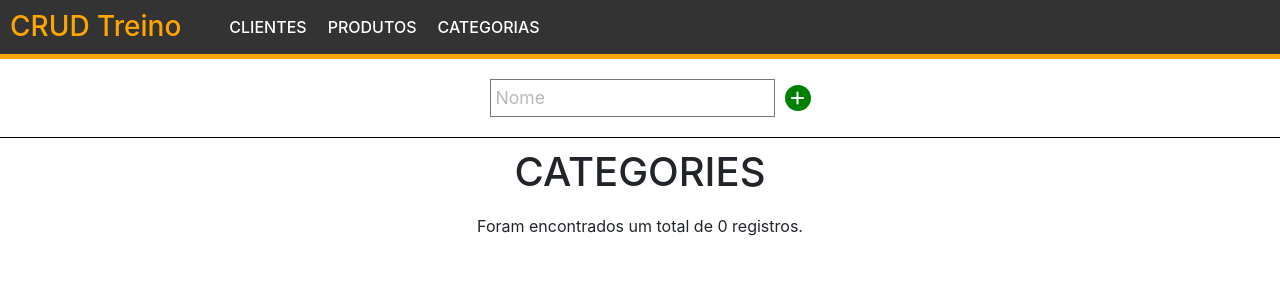
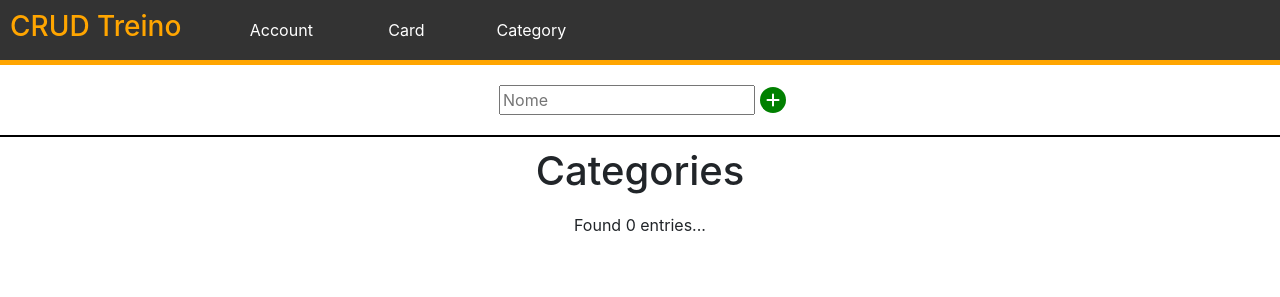
Before and after one commit to bbortolli/php-treino, a PHP site: page /categories in a window 1280 px wide. Shown: the top 297 px of the page. Run offline with PHP 8.4, Linux system fonts and the light colour scheme; data that the repository does not hold is empty; some libraries are stand-ins or nearby versions.

Commit message:
Re modelado

```diff
--- a/categories/controller.php
+++ b/categories/controller.php
@@ -4,7 +4,7 @@ include_once('../config.php');
 include_once(DBAPI);
 
 function getAllCategories() {
-    $categories = findAll('categoria');
+    $categories = findAll('category');
     return $categories;
 }
 
@@ -12,13 +12,13 @@ function addCategory() {
 
     if (!empty($_POST['category'])) {
         $category = $_POST['category'];
-        save('categoria', $category);
+        save('category', $category);
         header('location: /categories');
     }
 }
 
 function deleteCategory($id = null) {
 
-    $product = remove('categoria', $id);
+    $product = remove('category', $id);
     header('location: /categories');
 }
--- a/categories/index.php
+++ b/categories/index.php
@@ -10,9 +10,9 @@
 <?php if ($db) : ?>
 
 <div class="content-manage">
-	<form class="add" action="index.php" method="post">
+	<form class="add-cat" action="index.php" method="post">
 		<div class="entrydata">
-			<input type="text" maxlength="32" class="input-manage" placeholder="Nome" name="category['nome']">
+			<input type="text" maxlength="32" class="name-cat" placeholder="Nome" name="category['name']">
 		</div>
 		<div>
 			<button type="submit" class="addBtn"><i class="fas fa-plus"></i></button>
@@ -20,14 +20,14 @@
 	</form>
 </div>
 <div class="separate"></div>
-<h1 class="text-center">CATEGORIES</h1>
-<div class="contador">Foram encontrados um total de <?= count($categoryList)?> registros.</div>
+<h1 class="text-center">Categories</h1>
+<div class="contador">Found <?= count($categoryList)?> entries...</div>
 <div class="content-items">
 <table class="table table-hover">
 <thead>
 	<tr>
 		<th>ID</th>
-		<th width="30%">Nome</th>
+		<th width="60%">Nome</th>
 		<th>Opcoes</th>
 	</tr>
 </thead>
@@ -36,7 +36,7 @@
 <?php foreach ($categoryList as $category) : ?>
 	<tr>
 		<td><?= $category['_id']; ?></td>
-		<td><?= $category['nome']; ?></td>
+		<td><?= $category['name']; ?></td>
 		<td class="text-right">
 			<i class="far fa-edit">
 			<a id="deleteBtn" href="#" data="<?= $category['_id'];?>">
--- a/config/header.php
+++ b/config/header.php
@@ -18,13 +18,30 @@
             <a class="home" href="../"><h3 class="laranja">CRUD Treino</h3></a>
             <ul class="menu">
                 <li class="item">
-                    <a href="/clients">CLIENTES</a>
+                    <div class="dropdown">
+                        <button class="dropbtn">Account</button>
+                        <div class="drop-content">
+                            <a href="/accounts/index.php">Details</a>
+                            <a href="/transactions/index.php">Transactions</a>
+                            <a href="/accounts/add.php">Add new</a>
+                            <a href="/accounts/all.php">View all</a>
+                        </div>
+                    </div>
                 </li>
                 <li class="item">
-                    <a href="/products">PRODUTOS</a>
+                    <div class="dropdown">
+                        <button class="dropbtn">Card</button>
+                        <div class="drop-content">
+                            <a href="/entries/index.php">Entries</a>
+                            <a href="/cards/add.php">Add new</a>
+                            <a href="/cards/all.php">View all</a>
+                        </div>
+                    </div>
                 </li>
                 <li class="item">
-                    <a href="/categories">CATEGORIAS</a>
+                    <div class="dropdown">
+                        <a href="/categories"><button class="dropbtn">Category</button></a>
+                    </div>
                 </li>
             </ul>
         </div>
--- a/css/style.css
+++ b/css/style.css
@@ -6,6 +6,10 @@
 main {
     display: flex;
     flex-direction: column;
+}
+
+h1 {
+    margin-top: 10px;
 }
 
 .top-content {
@@ -35,19 +39,48 @@ main {
     margin: 0 5px 0 0;
 }
 
-.item a {
+.dropdown {
+    position: relative;
+    display: inline-block;
+    width: 120px;
+  }
+
+.dropbtn {
+    background-color: #333;
     color: white;
-    text-decoration: none;
-    outline: none;
+    padding: 8;
+    border: none;
+    cursor: pointer;
+    width: 120px;
     padding: 8px;
-    font-weight: 500;
-    border-radius: 2px;
 }
 
-.item a:hover {
+.drop-content {
+    display: none;
+    position: absolute;
     background-color: #ffa500;
-    color: black;
-    cursor: pointer;
+    min-width: 120px;
+    box-shadow: 0px 8px 16px 0px rgba(0,0,0,0.2);
+    z-index: 1;
+  }
+
+.drop-content a {
+    color: white;
+    padding: 8px;
+    text-decoration: none;
+    display: block;
+}
+
+.drop-content a:hover {
+    background-color: #F4830E;
+}
+
+.dropdown:hover .drop-content {
+  display: block;
+}
+
+.dropdown:hover .dropbtn {
+  background-color: #ffa500;
 }
 
 .main {
@@ -91,7 +124,21 @@ main {
     margin: 20px 10px;
 }
 
+.entrydata {
+    display: flex;
+    flex-direction: column;
+    align-self: center;
+}
+
 .add {
+    display: flex;
+    flex-direction: column;
+    align-items: center;
+    justify-content: center;
+
+}
+
+.add-cat {
     display: flex;
     flex-direction: row;
     align-items: center;
@@ -110,7 +157,6 @@ main {
     height: 1.5px;
     width: 100%;
     background-color: black;
-    margin-bottom: 10px;
 }
 
 .contador {
@@ -124,10 +170,6 @@ main {
 
 .content-items {
     margin: 50px 250px;
-}
-
-.add {
-    margin-left: 20px;
 }
 
 .category {
@@ -144,6 +186,14 @@ main {
     font-size: 1.1em;
 }
 
+input, select {
+    margin-bottom: 10px;
+}
+
+.name-cat {
+    margin: 0 5px;
+}
+
 .input-manage::placeholder {
     opacity: 0.5;
 }
--- a/products/delete.php
+++ b/transactions/delete.php
@@ -2,7 +2,7 @@
   require_once('controller.php');
 
   if (isset($_GET['id'])){
-    deleteProduct($_GET['id']);
+    deleteTransaction($_GET['id']);
   } else {
     die("ERRO: Parâmetros inválidos.");
   }
```
Also changed, not shown: accounts/add.php (added, +34 -0 lines), accounts/all.php (added, +51 -0 lines), accounts/controller.php (added, +24 -0 lines), accounts/index.php (added, +51 -0 lines), clients/controller.php (deleted, +0 -26 lines), clients/index.php (deleted, +0 -62 lines), products/controller.php (deleted, +0 -35 lines), products/index.php (deleted, +0 -73 lines), products/update.php (deleted, +0 -11 lines), transactions/add.php (added, +58 -0 lines), transactions/controller.php (added, +43 -0 lines), transactions/index.php (added, +59 -0 lines), transactions/update.php (added, +11 -0 lines), accounts/delete.php (renamed from clients/delete.php).
